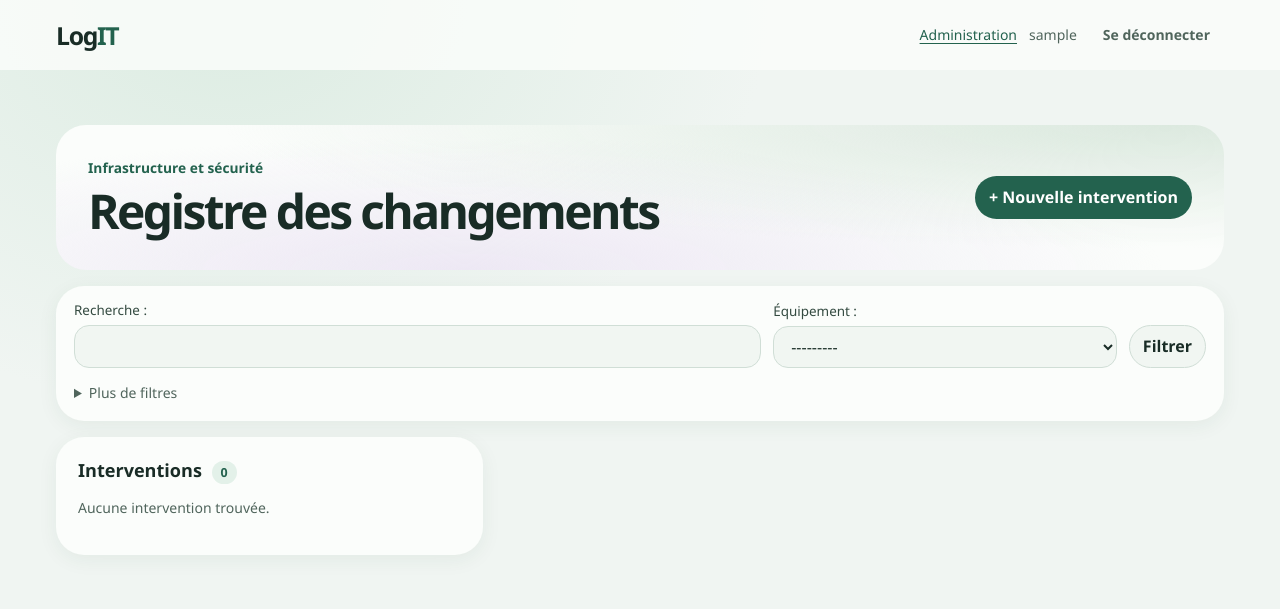
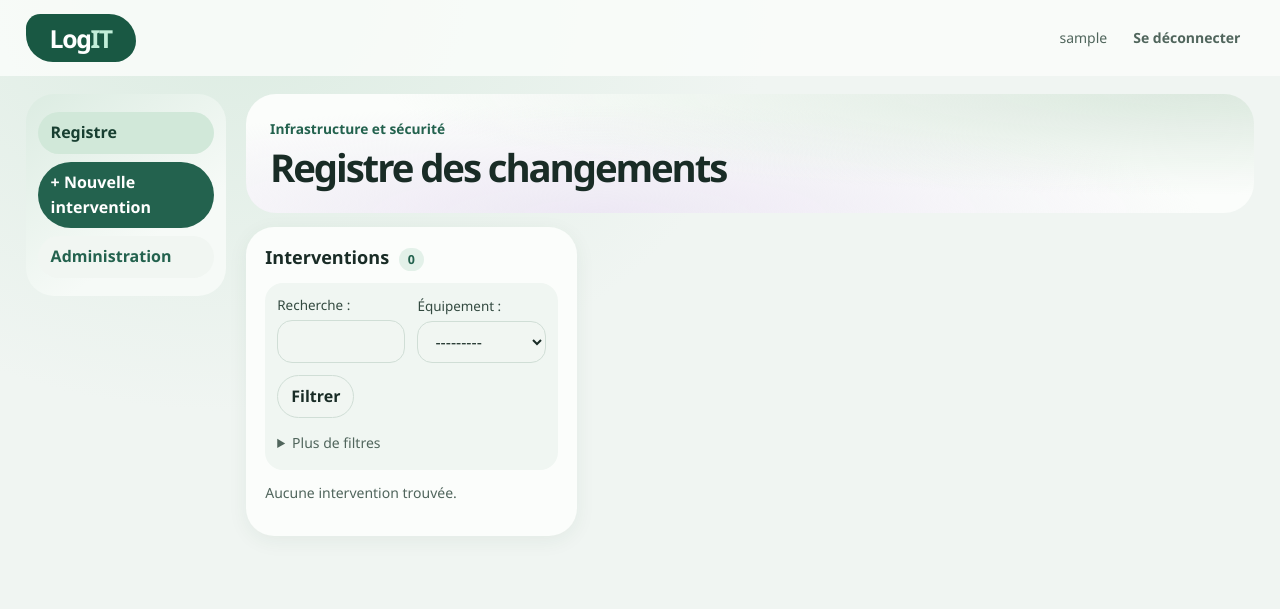
Before and after one commit to KyoshiroFR/logit.old, a Django app: page / in a window 1280 px wide. Shown: the top 609 px of the page. Run offline with Django 5.2, Linux system fonts and the light colour scheme; the visitor is signed in with stand-in values (Sample User, id 1); data comes from the database, SQL or seed files in the repository; data that the repository does not hold is empty; some libraries are stand-ins or nearby versions.

Commit message:
Structurer Sillage en trois colonnes

```diff
--- a/registre/static/logit.css
+++ b/registre/static/logit.css
@@ -100,17 +100,48 @@ details dd + dt { margin-top: 8px; }
 .sillage {
     --lavender: #8066ab;
     --sage-line: #abc9ba;
+    display: grid;
+    grid-template-columns: 200px minmax(0, 1fr);
+    gap: clamp(12px, 1.6vw, 28px);
+    align-items: start;
 }
+body:has(.sillage) main, body:has(.sillage) .bar-inner {
+    max-width: 2100px;
+    padding-inline: clamp(14px, 2vw, 36px);
+}
+body:has(.sillage) main { padding-block: 18px 40px; }
+body:has(.sillage) .brand {
+    padding: 5px 24px;
+    border-radius: 17px 32px 25px 32px;
+    background: #195843;
+    color: #fff;
+}
+body:has(.sillage) .brand span { color: #c2efda; }
+.sillage-nav {
+    display: grid;
+    gap: 8px;
+    padding: 18px 12px;
+    border-radius: 28px;
+    background: linear-gradient(145deg, #dcece2, #f6faf7 68%);
+}
+.sillage-nav a { border: 0; }
+.sillage-nav a[aria-current] { background: #d1e8d9; color: #183f31; }
+.sillage-workspace { min-width: 0; }
 .sillage-heading {
     position: relative;
     isolation: isolate;
-    padding: clamp(18px, 3vw, 32px);
+    padding: clamp(14px, 2vw, 24px);
+    margin-bottom: 14px;
     border-radius: 30px;
     background: radial-gradient(ellipse at 95% 0%, #dce9df, transparent 60%),
                 radial-gradient(ellipse at 35% 100%, #ede8f4, transparent 65%), #fbfdfb;
 }
-.sillage .filters { margin-top: 16px; }
-.sillage .layout { grid-template-columns: minmax(240px, 1fr) minmax(0, 1.7fr); }
+.sillage-heading h1 { font-size: clamp(1.65rem, 3vw, 2.65rem); }
+.sillage .journal { padding: clamp(13px, 1.5vw, 22px); }
+.sillage .filters { margin: 0 0 12px; padding: 12px; border-radius: 18px; background: #f0f6f2; box-shadow: none; }
+.sillage .filter-row { grid-template-columns: minmax(0, 1fr) minmax(0, 1fr); }
+.sillage .filter-row .actions { grid-column: 1 / -1; }
+.sillage .layout { grid-template-columns: minmax(255px, .9fr) minmax(0, 1.8fr); }
 .sillage .day-label {
     display: flex;
     align-items: center;
@@ -190,6 +221,10 @@ details dd + dt { margin-top: 8px; }
 @media (max-width: 760px) {
     .sillage .layout { grid-template-columns: 1fr; }
 }
+@media (max-width: 980px) {
+    .sillage { grid-template-columns: minmax(0, 1fr); }
+    .sillage-nav { display: flex; padding: 9px; }
+}
 @media (max-width: 490px) {
     .fiche-overview.has-captures, .impact-map { grid-template-columns: 1fr; }
     .impact-map li { min-height: 0; }
--- a/registre/templates/base.html
+++ b/registre/templates/base.html
@@ -6,7 +6,7 @@
 <header class="bar"><div class="bar-inner">
 <a href="{% url 'index' %}" class="brand">Log<span>IT</span></a>
 {% if user.is_authenticated %}<nav aria-label="Compte">
-{% if user.is_staff %}<a href="{% url 'admin:index' %}">Administration</a>{% endif %}
+{% block account_admin %}{% if user.is_staff %}<a href="{% url 'admin:index' %}">Administration</a>{% endif %}{% endblock %}
 <span>{{ user.get_username }}</span>
 <form method="post" action="{% url 'logout' %}">{% csrf_token %}<button class="quiet">Se déconnecter</button></form>
 </nav>{% endif %}
--- a/registre/templates/index.html
+++ b/registre/templates/index.html
@@ -1,10 +1,20 @@
 {% extends "base.html" %}
 {% load static %}
 {% block title %}Registre · LogIT{% endblock %}
+{% block account_admin %}{% endblock %}
 {% block content %}
 <div class="sillage">
+<nav class="sillage-nav" aria-label="Navigation principale">
+  <a class="button" href="{% url 'index' %}" aria-current="page">Registre</a>
+  <a class="button primary" href="{% url 'create' %}">+ Nouvelle intervention</a>
+  {% if user.is_staff %}<a class="button" href="{% url 'admin:index' %}">Administration</a>{% endif %}
+</nav>
+<div class="sillage-workspace">
 <div class="heading sillage-heading"><div><p class="eyebrow">Infrastructure et sécurité</p><h1>Registre des changements</h1></div>
-<a class="button primary" href="{% url 'create' %}">+ Nouvelle intervention</a></div>
+</div>
+<div class="layout">
+<section class="surface journal" aria-label="Interventions">
+<h2>Interventions <span class="count">{{ page.paginator.count }}</span></h2>
 <form class="filters surface" method="get" action="{% url 'index' %}" aria-label="Filtrer le registre">
 <div class="filter-row">
   <div>{{ filters.q.as_field_group }}</div>
@@ -21,9 +31,6 @@
   </div>
 </details>
 </form>
-<div class="layout">
-<section class="surface journal" aria-label="Interventions">
-<h2>Interventions <span class="count">{{ page.paginator.count }}</span></h2>
 {% for item in page %}
 {% ifchanged item.occurred_at|date:"Y-m-d" %}<p class="day-label">{{ item.occurred_at|date:"l j F Y" }}</p>{% endifchanged %}
 <a class="entry" href="{% url 'detail' item.pk %}?{% if query %}{{ query }}&amp;{% endif %}page={{ page.number }}#fiche"{% if selected.pk == item.pk %} aria-current="true"{% endif %}>
@@ -100,5 +107,6 @@
 </article>{% endif %}
 </div>
 </div>
+</div>
 {% if selected %}<script src="{% static 'sillage.js' %}" defer></script>{% endif %}
 {% endblock %}
```
